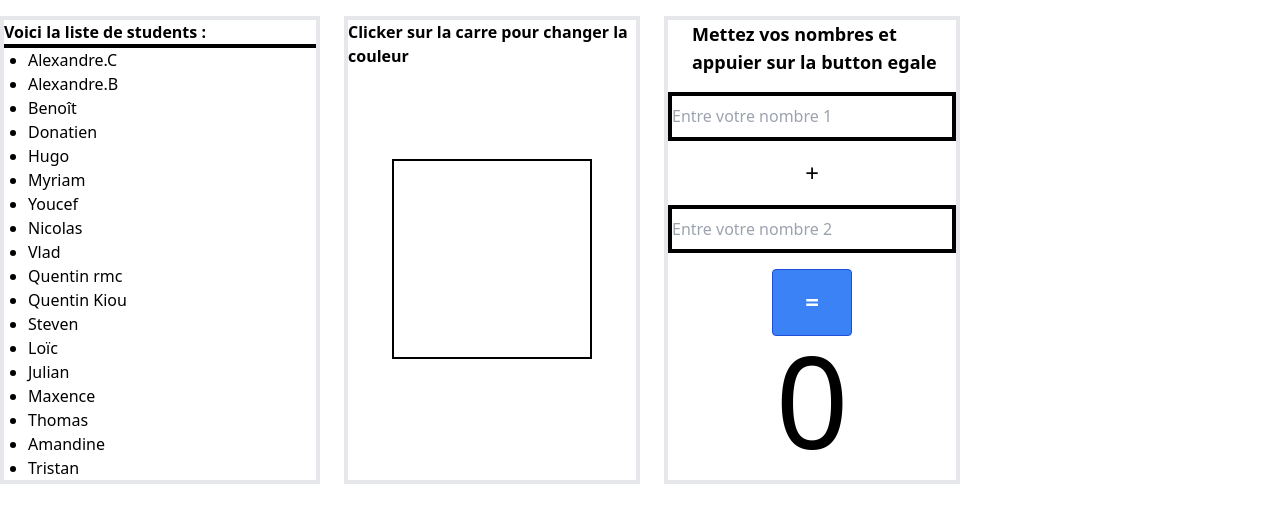
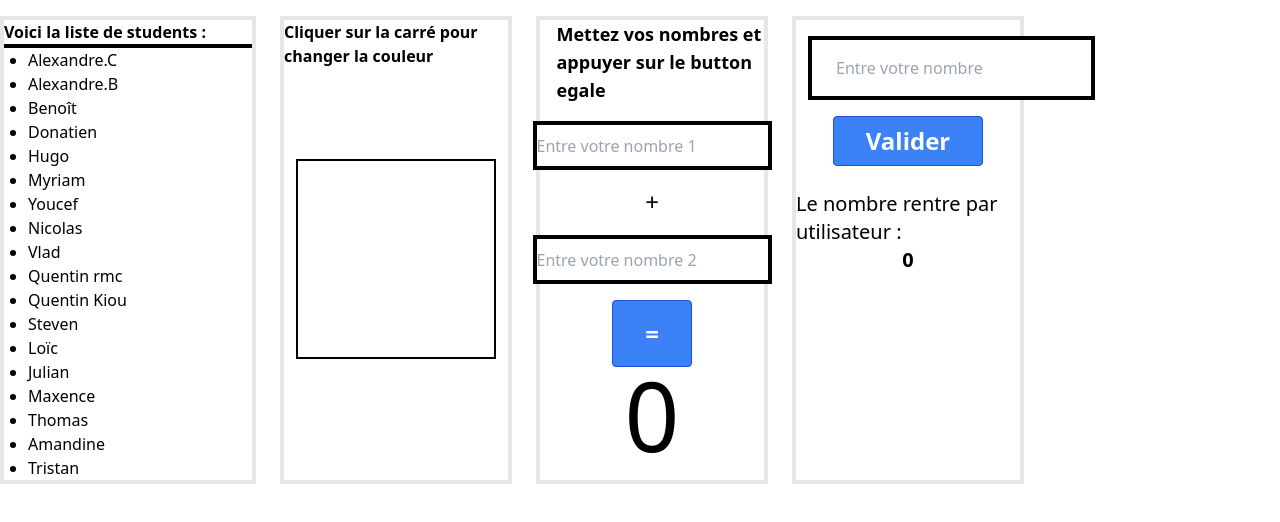
Before and after one commit to Dokounin/JavaScript-exercises, a plain HTML site: page index.html in a window 1280 px wide. Drawn offline with nearby package versions, Linux system fonts and the light colour scheme.

Commit message:
modification exo8, modification index.html, modification README

```diff
--- a/LesExercise/exo8.js
+++ b/LesExercise/exo8.js
@@ -1,11 +1,9 @@
 // function pour Addition de nombre integer
-const additionFn = document
-  .querySelector("#equal")
-  .addEventListener("click", () => {
+document.querySelector("#equal").addEventListener("click", () => {
   const nombre1 = parseInt(document.querySelector("#nombre1").value);
   const nombre2 = parseInt(document.querySelector("#nombre2").value);
   const result = document.querySelector("#total");
-    total = nombre1 + nombre2;
+  const total = nombre1 + nombre2;
   result.innerHTML = total;
   return total;
 });
--- a/index.html
+++ b/index.html
@@ -15,9 +15,10 @@
     <script src="/LesExercise/exo6.js" defer></script>
     <script src="/LesExercise/exo7.js" defer></script>
     <script src="/LesExercise/exo8.js" defer></script>
+    <script src="/LesExercise/exo9.js" defer></script>
   </head>
   <body class="pt-4">
-    <div class="grid grid-cols-4">
+    <div class="grid grid-cols-5">
       <div class="border-4">
         <h1 class="font-bold border-b-4 border-black w-full">
           Voici la liste de students :
@@ -26,13 +27,13 @@
       </div>
       <div class="grid justify-center border-4 ml-6">
         <h1 class="mx-auto font-bold">
-          Clicker sur la carre pour changer la couleur
+          Cliquer sur la carré pour changer la couleur
         </h1>
         <main class="mx-auto"></main>
       </div>
       <div class="border-4 grid justify-center ml-6">
         <h1 class="font-bold text-lg pl-6">
-          Mettez vos nombres et appuier sur la button egale
+          Mettez vos nombres et appuyer sur le button egale
         </h1>
         <input
           id="nombre1"
@@ -57,11 +58,29 @@
           </button>
         </p>
 
-        <span id="total" class="text-9xl grid justify-center" type="button"
+        <span id="total" class="text-8xl grid justify-center" type="button"
           >0</span
         >
       </div>
+      <div class="border-4 ml-6">
+        <input
+          id="nombre"
+          class="border-4 border-black ml-3 mt-4 py-4 px-6"
+          type="text"
+          placeholder="Entre votre nombre "
+        />
+        <p class="grid justify-center pt-4">
+          <button
+            id="validate"
+            class="text-2xl bg-blue-500 hover:bg-blue-700 text-white font-bold py-2 px-8 border border-blue-700 rounded"
+            type="button"
+          >
+            Valider
+          </button>
+        </p>
+          <span class="text-xl grid justify-center pt-6">Le nombre rentre par utilisateur : <strong id="cummul" class="grid justify-center">0<strong></span>
+      </div>
     </div>
-    <div id="greetings" class="Exo1"></div>
+    <!-- <div id="greetings" class="Exo1"></div> -->
   </body>
 </html>
```
Also changed, not shown: 1 other file. Lines whose indentation alone changed are shown as unchanged.
